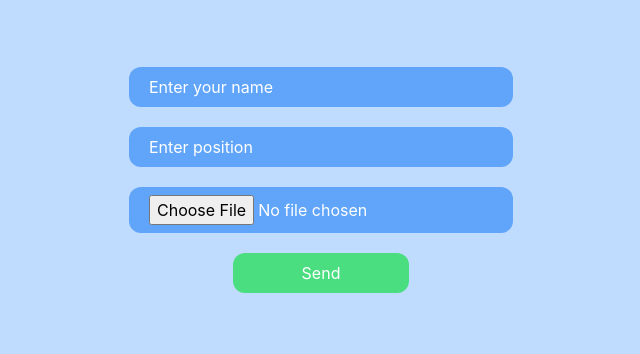
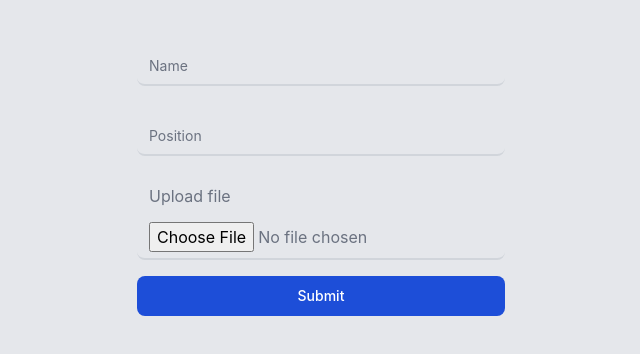
Before and after one commit to miqsargsyan21/g-drive-service-next-js, a Next.js app: page / in a window 1280 px wide. Shown: the part 220-574 px from the top of the page, without its empty margins (319-959 px from the left). Built offline with nearby package versions, Linux system fonts and the light colour scheme.

Commit message:
Added something

```diff
--- a/helpers/clickFunctionality.js
+++ b/helpers/clickFunctionality.js
@@ -7,10 +7,9 @@ async function handleClick (refs, setShowLoader, setState) {
         handleSetState("Please enter all data.", setState);
     } else if (refs.file) {
         setShowLoader(true);
-            let mainFile = refs.file.current.files[0];
 
         const formData = new FormData();
-            formData.append('file', mainFile);
+        formData.append('file', refs.file.current.files[0]);
         formData.append('name', refs.name.current.value);
         formData.append('position', refs.position.current.value);
 
@@ -24,6 +23,7 @@ async function handleClick (refs, setShowLoader, setState) {
             setShowLoader(false);
             handleSetState('Done.', setState);
         } else {
+            setShowLoader(false);
             handleSetState('Something went wrong.', setState);
         }
     }
--- a/pages/index.jsx
+++ b/pages/index.jsx
@@ -6,7 +6,7 @@ function Home () {
     const [showLoader, setShowLoader] = useState(false);
 
   return (
-        <div className="w-full h-screen bg-blue-200 flex items-center justify-center text-white">
+        <div className="w-full h-screen bg-gray-200 flex items-center justify-center text-white">
             <Form setShowLoader={ setShowLoader } />
             <Loader showLoader={ showLoader } />
         </div>
--- a/src/components/Form/index.jsx
+++ b/src/components/Form/index.jsx
@@ -15,11 +15,20 @@ function Form ({ setShowLoader }) {
     });
 
     return (
-        <div className="relative flex flex-col gap-5">
-            <input type="text" placeholder="Enter your name" className="px-5 py-2 rounded-[12px] bg-blue-400 hover:bg-blue-600 text-white placeholder-white" ref={ refs.name }/>
-            <input type="text" placeholder="Enter position" className="px-5 py-2 rounded-[12px] bg-blue-400 hover:bg-blue-600 text-white placeholder-white" ref={ refs.position }/>
-            <input type="file" className="px-5 py-2 rounded-[12px] bg-blue-400 cursor-pointer hover:bg-blue-600" ref={ refs.file }/>
-            <button className="px-5 py-2 w-44 m-auto bg-green-400 cursor-pointer rounded-[12px] hover:bg-green-600" onClick={async () => { await handleClick(refs, setShowLoader, setState) }}>Send</button>
+        <div className="relative flex flex-col gap-1">
+            <div className="relative z-0 mb-6 w-full group">
+                <input type="text" name="floating_name" id="floating_name" className="rounded-lg pl-3 block py-2.5 px-0 w-full text-sm text-gray-900 bg-transparent border-0 border-b-2 border-gray-300 appearance-none focus:outline-none focus:ring-0 focus:border-blue-600 peer" placeholder=" " required ref={ refs.name } />
+                <label htmlFor="floating_name" className="absolute text-sm pl-3 text-gray-500 duration-300 transform -translate-y-6 scale-75 top-3 -z-10 origin-[0] peer-focus:left-0 peer-focus:text-blue-600 peer-placeholder-shown:scale-100 peer-placeholder-shown:translate-y-0 peer-focus:scale-75 peer-focus:-translate-y-6">Name</label>
+            </div>
+            <div className="relative z-0 mb-6 w-full group">
+                <input type="text" name="floating_position" id="floating_position" className="rounded-lg pl-3 block py-2.5 px-0 w-full text-sm text-gray-900 bg-transparent border-0 border-b-2 border-gray-300 appearance-none focus:outline-none focus:ring-0 focus:border-blue-600 peer" placeholder=" " required ref={ refs.position } />
+                <label htmlFor="floating_position" className="absolute pl-3 text-sm text-gray-500 duration-300 transform -translate-y-6 scale-75 top-3 -z-10 origin-[0] peer-focus:left-0 peer-focus:text-blue-600 peer-placeholder-shown:scale-100 peer-placeholder-shown:translate-y-0 peer-focus:scale-75 peer-focus:-translate-y-6">Position</label>
+            </div>
+            <div className="mb-3 w-full cursor-pointer">
+                <label htmlFor="formFile" className="cursor-pointer form-label inline-block pl-3 mb-2 text-gray-500">Upload file</label>
+                <input className="form-control cursor-pointer block w-full px-3 py-1.5 text-base font-normal text-gray-500 bg-clip-padding border-0 border-b-2 border-solid border-gray-300 rounded-lg transition ease-in-out focus:border-blue-600 focus:outline-none" type="file" id="formFile" ref={ refs.file } />
+            </div>
+            <button type="submit" className="text-white bg-blue-700 hover:bg-blue-800 focus:ring-4 focus:ring-blue-300 font-medium rounded-lg text-sm w-full sm:w-auto px-5 py-2.5 text-center" onClick={async () => { await handleClick(refs, setShowLoader, setState) }}>Submit</button>
             {
                 state.show
                 &&
```
Lines whose indentation alone changed are shown as unchanged.
